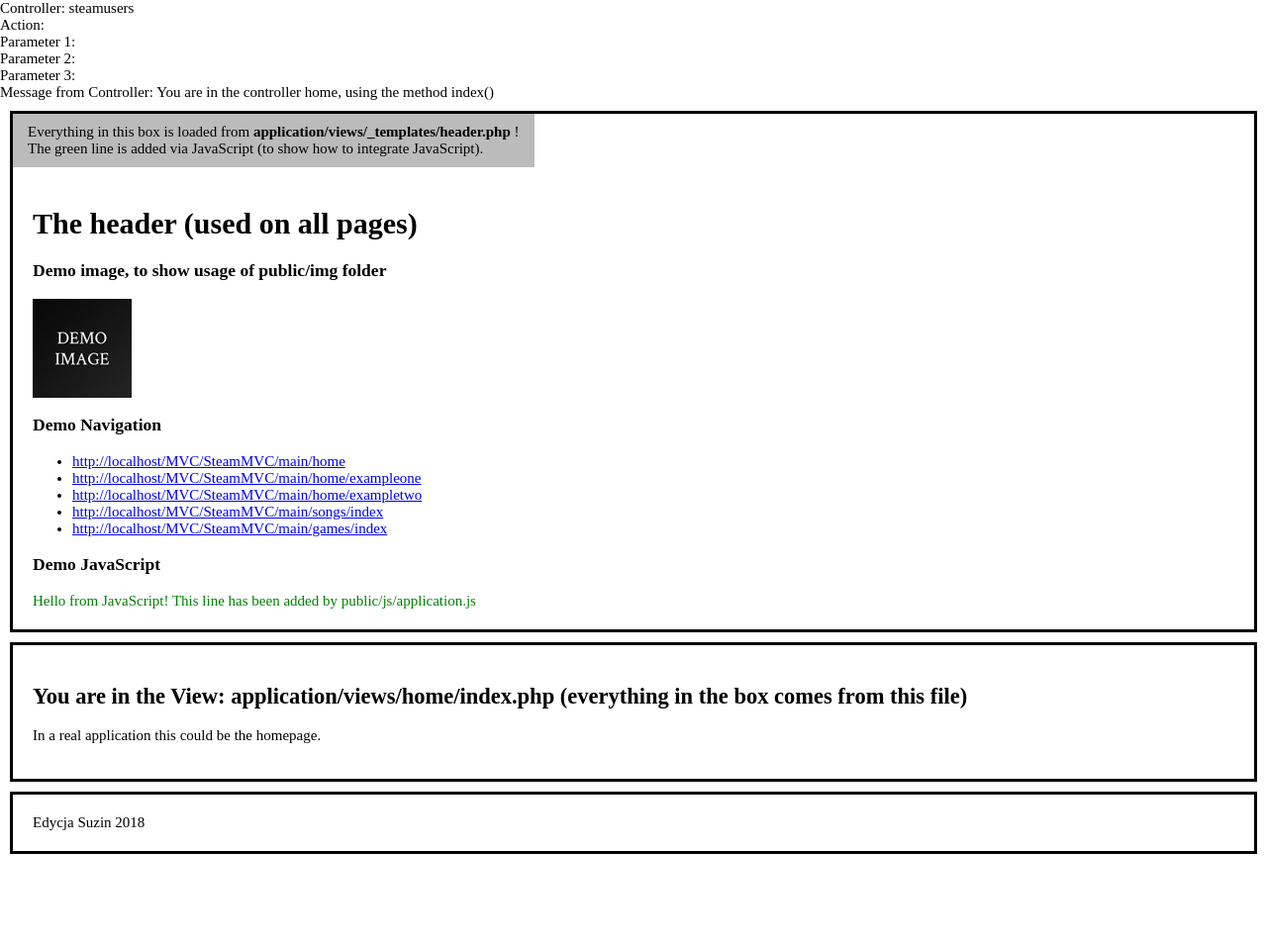
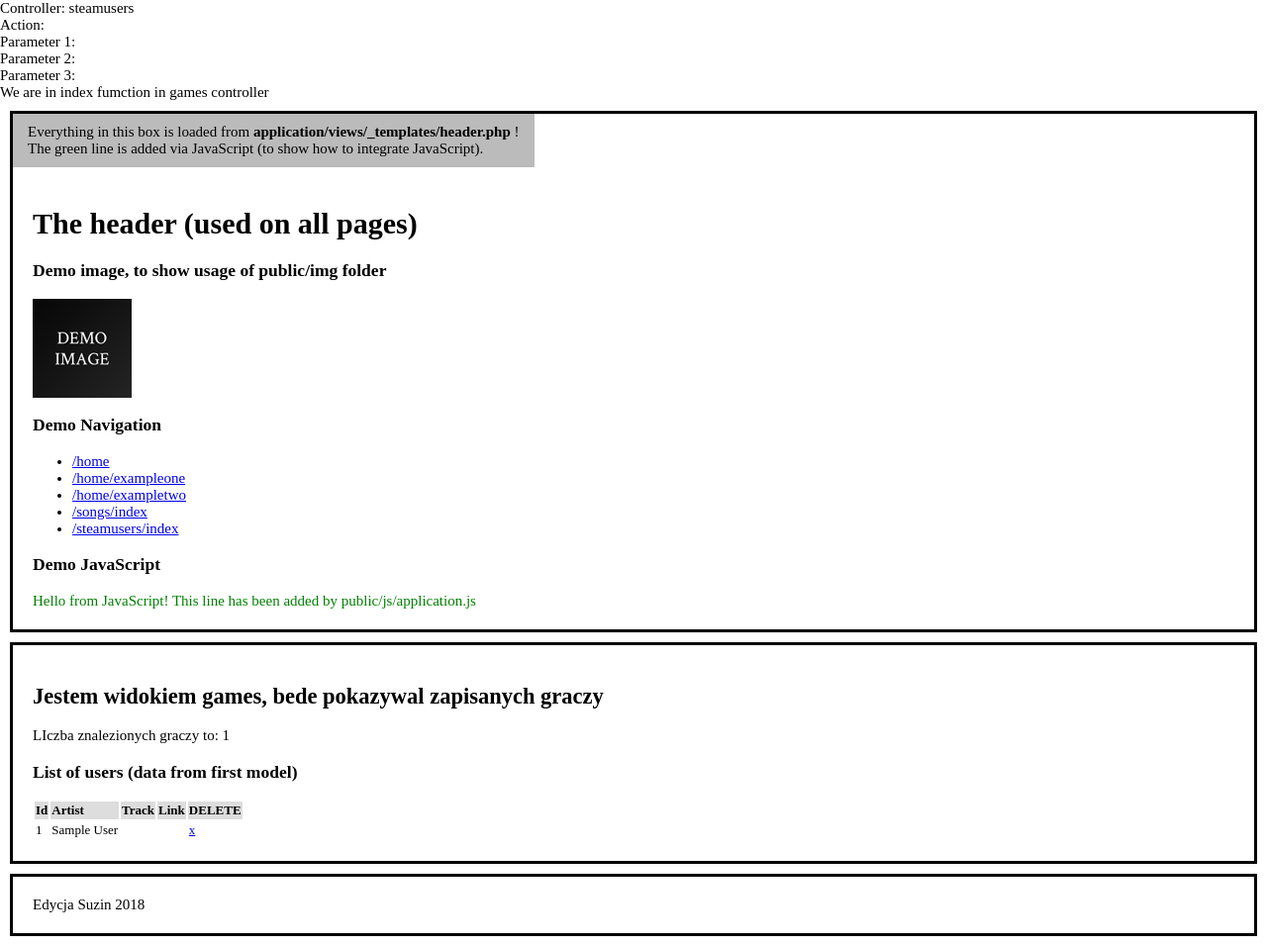
Before and after one commit to Suzin77/Steam-app, a PHP site: page /MVC/steamusers/ in a window 1280 px wide. Shown: the whole page at 99% size. Before the commit the page ends 863 px from the top, so only its background shows below. Run offline with PHP 8.4, Linux system fonts and the light colour scheme; tables that the repository leaves empty or names only in its code hold one stand-in row (values such as "Sample post"); some libraries are stand-ins or nearby versions.

Commit message:
zmiana klasy widoku z games na steamusers
Zmiana kontrolera, widoku  i modelu z "Games" na "SteamUsers"

```diff
--- /dev/null
+++ b/application/controller/steamusers.php
@@ -0,0 +1,37 @@
+<?php
+
+class SteamUsers extends Controller
+{
+
+    public function index()
+    {
+		/* Page: index.
+
+		*/
+
+		echo "We are in index fumction in games controller ";
+
+		$games_model = $this->loadModel('SteamUsersModel');
+	    $users = $games_model->getAllUsers();
+
+	    $stats_model = $this->loadModel('StatsModel');
+	    $amount_of_users = $stats_model->getAmountOfUsers();
+
+		require 'application/views/_templates/header.php';
+	    require 'application/views/steamusers/index.php';
+	    require 'application/views/_templates/footer.php';
+	}
+
+	public function deleteUser($user_id)
+	{
+		if(isset($user_id)){
+			$games_model = $this->loadModel('SteamUsersModel');
+			$deleteUser = $games_model->deleteUser($user_id);
+		}
+
+		header('location: ' . URL . 'steamusers/index');
+	}
+
+}
+
+?>
--- a/application/models/statsmodel.php
+++ b/application/models/statsmodel.php
@@ -27,4 +27,13 @@
         // fetchAll() is the PDO method that gets all result rows
         return $query->fetch()->amount_of_songs;
     }
+
+    public function getAmountOfUsers()
+    {
+        $sql ="SELECT COUNT(user_id) AS amount_of_users FROM users";
+        $query = $this->db->prepare($sql);
+        $query->execute();
+
+        return $query->fetch()->amount_of_users;
+    }
 }
--- a/application/models/gamesmodel.php
+++ b/application/models/steamusersmodel.php
@@ -1,6 +1,6 @@
 <?php
 
-class GamesModel
+class SteamUsersModel
 {
 	// every model need connection to database.
 
@@ -12,7 +12,7 @@
 		}
 	}
 
-	public function getAllPlayers()
+	public function getAllUsers()
 	{
 		$sql = "SELECT user_id,personal_name FROM users";
 		$query = $this->db->prepare($sql);
@@ -20,5 +20,13 @@
 
 		return $query->fetchAll();
 	}
+
+	public function deleteUser($user_id)
+	{
+		$sql = "DELETE FROM users WHERE user_id = :user_id";
+		$query = $this->db->prepare($sql);
+		$query->execute(array(':user_id'=> $user_id));
+
+	}
 }
 ?>
--- a/application/views/_templates/header.php
+++ b/application/views/_templates/header.php
@@ -38,7 +38,7 @@
             <li><a href="<?php echo URL; ?>home/exampletwo"><?php echo URL; ?>home/exampletwo</a></li>
             <!-- "songs" and "songs/index" are the same -->
             <li><a href="<?php echo URL; ?>songs/"><?php echo URL; ?>songs/index</a></li>
-            <li><a href ="<?php echo URL; ?>games/"><?php echo URL; ?>games/index</a></li>
+            <li><a href ="<?php echo URL; ?>steamusers/"><?php echo URL; ?>steamusers/index</a></li>
         </ul>
     </div>
     <!-- simple div for javascript output, just to show how to integrate js into this MVC construct -->
--- a/application/views/games/index.php
+++ /dev/null
@@ -1,4 +0,0 @@
-<div class = "container">
-	<h2>Jestem widokiem games, bede pokazywal zapisanych graczy</h2>
-	<?php var_dump($users)?>
-</div>
--- /dev/null
+++ b/application/views/steamusers/index.php
@@ -0,0 +1,33 @@
+<div class = "container">
+	<h2>Jestem widokiem games, bede pokazywal zapisanych graczy</h2>
+
+	<p>LIczba znalezionych graczy to: <span><?php echo $amount_of_users?></span></p>
+	<h3>List of users (data from first model)</h3>
+        <table>
+            <thead style="background-color: #ddd; font-weight: bold;">
+            <tr>
+                <td>Id</td>
+                <td>Artist</td>
+                <td>Track</td>
+                <td>Link</td>
+                <td>DELETE</td>
+            </tr>
+            </thead>
+            <tbody>
+            <?php foreach ($users as $user) { ?>
+                <tr>
+                    <td><?php if (isset($user->user_id)) echo $user->user_id; ?></td>
+                    <td><?php if (isset($user->personal_name)) echo $user->personal_name; ?></td>
+                    <td><?php if (isset($user->track)) echo $user->track; ?></td>
+                    <td>
+                        <?php if (isset($user->link)) { ?>
+                            <a href="<?php echo $user->link; ?>"><?php echo $user->link; ?></a>
+                        <?php } ?>
+                    </td>
+                    <td><a href="<?php echo URL . 'steamusers/deleteuser/' . $user->user_id; ?>">x</a></td>
+                </tr>
+            <?php } ?>
+            <!-- end of foreach -->
+            </tbody>
+        </table>
+</div>
```
Also changed, not shown: application/controller/games.php (deleted, +0 -24 lines).
